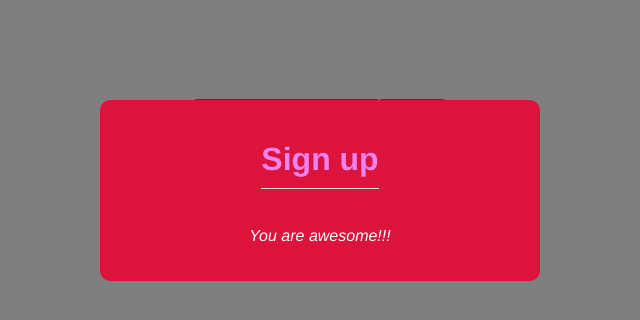
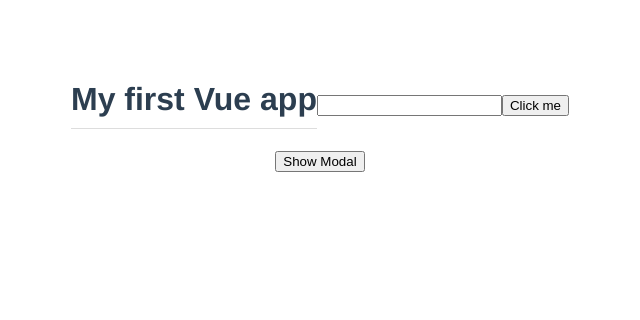
Before and after one commit to Kirill222/vueCLI__ninja, a Vue app: page / in a window 1280 px wide. Shown: the top 320 px of the page, without its empty margins (320-960 px from the left). Built offline with nearby package versions, Linux system fonts and the light colour scheme.

Commit message:
5 Show and close modal with toggleModal function

```diff
--- a/src/App.vue
+++ b/src/App.vue
@@ -2,7 +2,12 @@
   <h1>{{title}}</h1>
   <input type="text" ref="name">
   <button @click="handleClick">Click me</button>
-  <Modal :header="header" :text="text" :theme="sale" />
+  <div v-if="showModal">
+    <Modal :header="header" :text="text" :theme="sale" :closemodal="toggleModal" />
+  </div>
+  <br>
+  <button @click="toggleModal">Show Modal</button>
+
 </template>
 
 <script>
@@ -12,19 +17,19 @@
   name: 'App',
   data() {
     return {
-      title: 'My first Vue app'
+      title: 'My first Vue app',
+      header: 'Sign up',
+      text: 'You are awesome!!!',
+      showModal: false,
     }
   },
   methods: {
     handleClick() {
       console.log(this.$refs.name.value)
       this.title = this.$refs.name.value
-    }
-  },
-  data() {
-    return {
-      header: 'Sign up',
-      text: 'You are awesome!!!',
+    },
+    toggleModal() {
+      this.showModal = !this.showModal
     }
   },
   components: {
--- a/src/components/Modal.vue
+++ b/src/components/Modal.vue
@@ -3,13 +3,14 @@
         <div class="modal" :class="{sale: theme===sale}">
             <h1>{{header}}</h1>
             <p>{{text}}</p>
+            <button @click="closemodal">Close modal</button>
         </div>
     </div>
 </template>
 
 <script>
     export default {
-        props: ['header', 'text', 'theme'] //here we accept props
+        props: ['header', 'text', 'theme', 'closemodal'] //here we accept props
     }
 </script>
 
```
